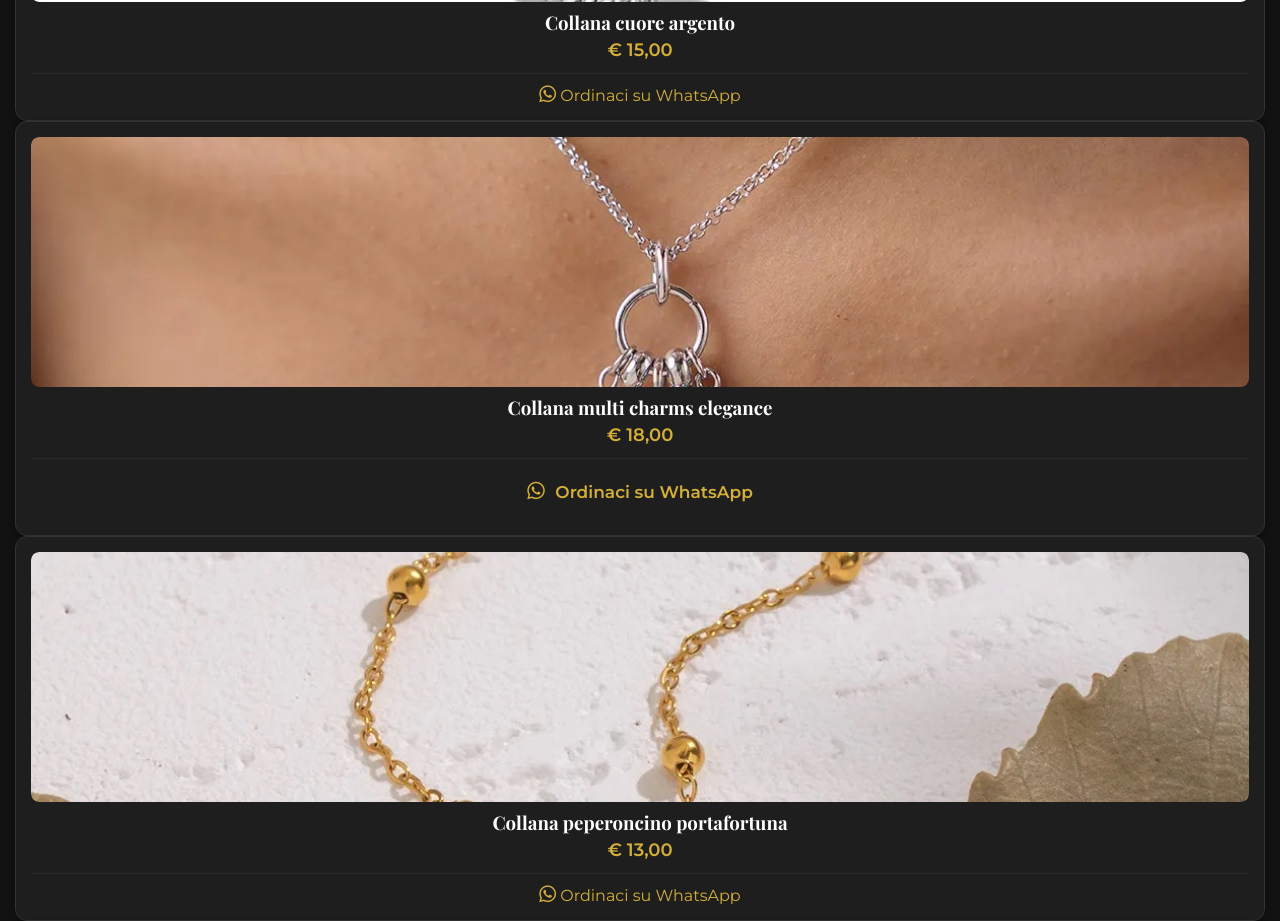
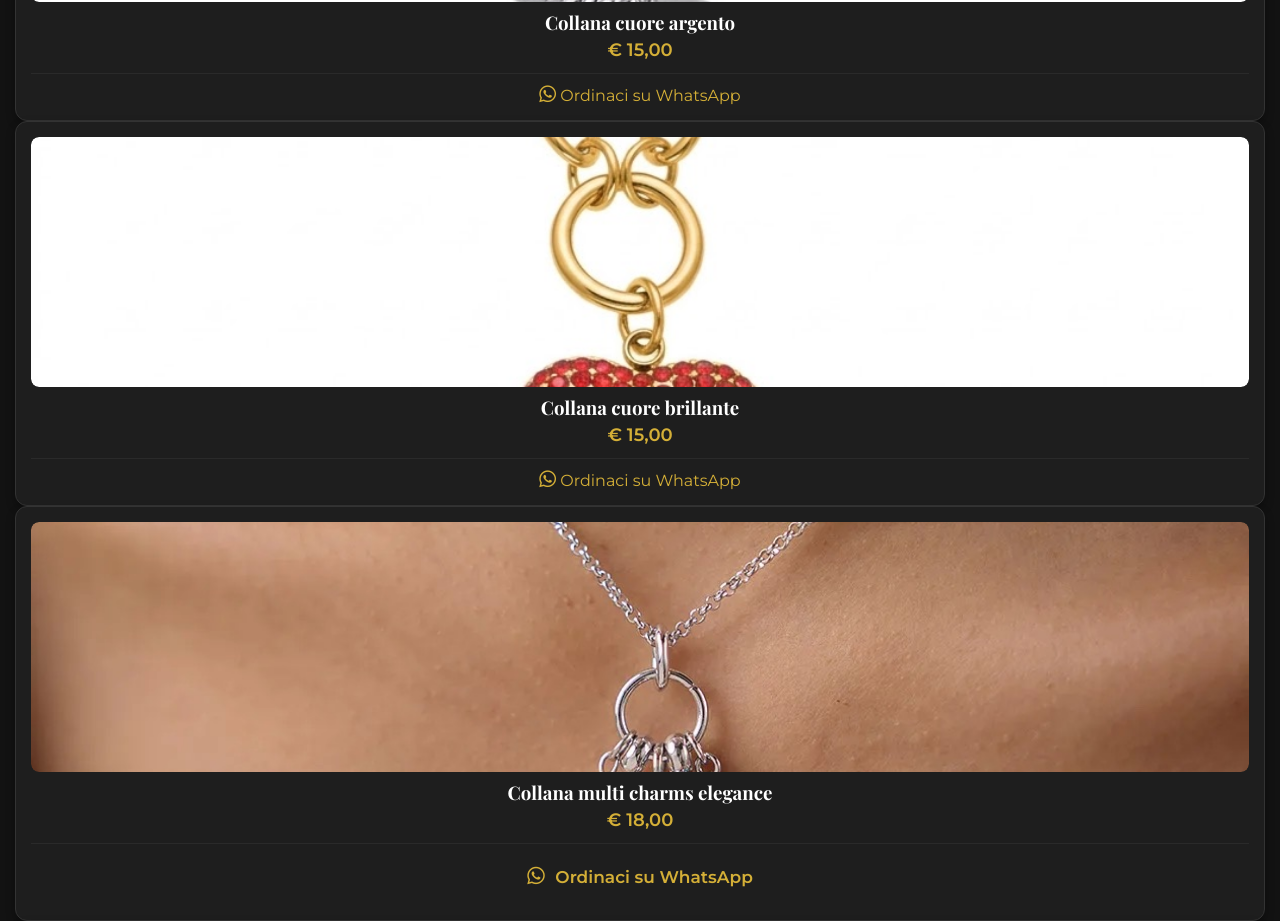
Before and after one commit to esseffejewels/Gioielli, a plain HTML site: page index.html in a window 1280 px wide. Shown: the part 5300-6221 px from the top of the page. Drawn offline with nearby package versions, Linux system fonts and the light colour scheme.

Commit message:
Update index.html

```diff
--- a/index.html
+++ b/index.html
@@ -221,6 +221,21 @@
             </a>
         </div>
     </div>
+
+            <!-- COLLANA CUORE BRILLANTE -->
+    <div class="product-card">
+        <div class="product-gallery">
+            <img src="IMG_5503.jpeg" alt="Collana cuore brillante">
+        </div>
+        <h3>Collana cuore brillante</h3>
+        <p class="price">€ 15,00</p>
+        <div class="product-payments">
+            <a href="https://wa.me/393274574684?text=Ciao!%20Vorrei%20ordinare%20la%20Collana%20cuore%20brillante%20(15€)" target="_blank" style="color: #D4AF37; text-decoration: none;">
+                <i class="fab fa-whatsapp" style="color: #D4AF37; font-size: 1.2em;"></i> Ordinaci su WhatsApp
+            </a>
+        </div>
+    </div>
+
 
 
 
```
